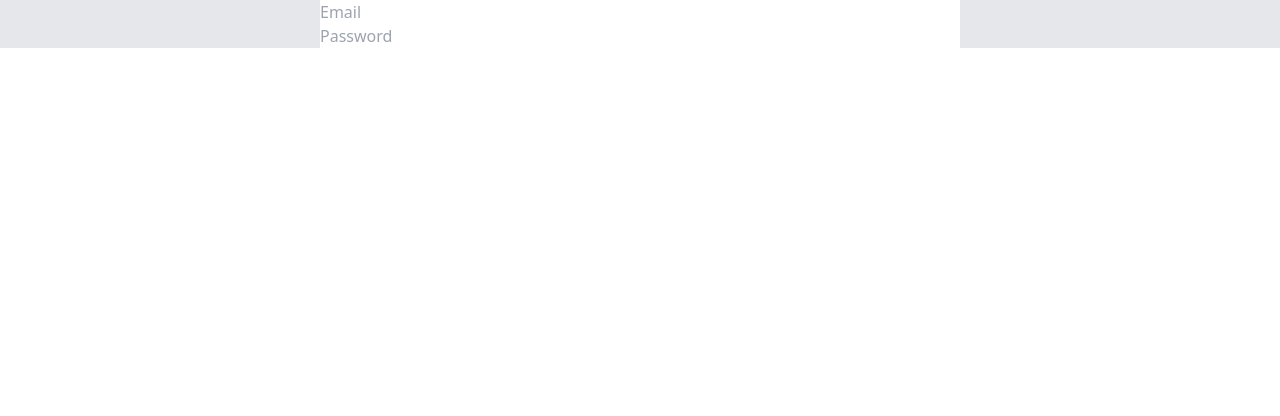
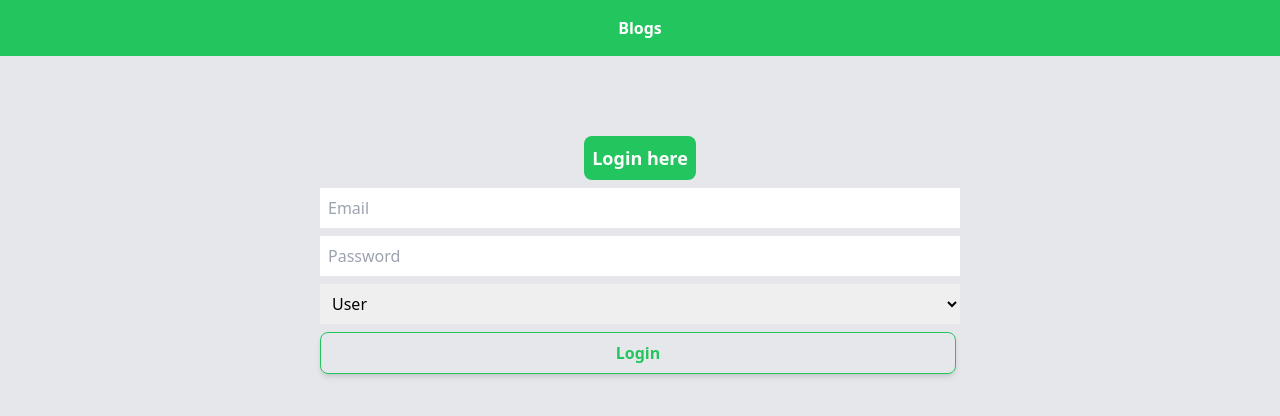
Before and after one commit to abdullahaslam2223/Blogger-with-roles-permissions, a React (Vite) app: page / in a window 1280 px wide. Shown: the top 416 px of the page. Built offline with nearby package versions, Linux system fonts and the light colour scheme.

Commit message:
routes restricting

```diff
--- a/src/App.tsx
+++ b/src/App.tsx
@@ -1,11 +1,6 @@
 import Blog from "./Components/Blog/Blog";
-import { RoleProvider } from "./Contexts/Role/RoleContext";
 function App() {
-  return (
-    <RoleProvider>
-      <Blog />
-    </RoleProvider>
-  );
+  return <Blog />;
 }
 
 export default App;
--- /dev/null
+++ b/src/Components/Auth/PrivateRoute.tsx
@@ -0,0 +1,10 @@
+import React from "react";
+import { UserContext } from "../../Contexts/Role/UserContext";
+import { Outlet, Navigate } from "react-router-dom";
+
+const PrivateRoute: React.FC = () => {
+  const { user } = React.useContext(UserContext);
+  return user && user.email !== undefined ? <Outlet /> : <Navigate to="/" />;
+};
+
+export default PrivateRoute;
--- a/src/Components/Blog/Blog.tsx
+++ b/src/Components/Blog/Blog.tsx
@@ -3,9 +3,6 @@ import BlogList from "./BlogList";
 const Blog = () => {
   return (
     <>
-      <h1 className="text-center p-4 bg-green-500 text-white font-semibold">
-        Blogs
-      </h1>
       <div className="bg-gray-100">
         <BlogList />
       </div>
--- a/src/Components/Blog/BlogList.tsx
+++ b/src/Components/Blog/BlogList.tsx
@@ -2,8 +2,11 @@ import React from "react";
 import BlogRow from "./BlogRow";
 import { Blog } from "./types";
 import Action from "../Utils/Action";
+import { UserContext } from "../../Contexts/Role/UserContext";
 
 const BlogList: React.FC = () => {
+  const { user } = React.useContext(UserContext);
+  console.log("Role ", user);
   const [blogs, setBlogs] = React.useState<Blog[] | null>(null);
 
   async function fetchBlogs() {
@@ -12,15 +15,13 @@ const BlogList: React.FC = () => {
     setBlogs(data);
   }
 
-  console.log(blogs);
-
   React.useEffect(() => {
     fetchBlogs();
   }, []);
 
   return (
     <div className="w-1/2 mx-auto py-10">
-      <Action handleClick={() => {}} text="Add" />
+      <Action handleClick={() => {}} text="Add Blog" />
       <div className="mt-1">
         {blogs && blogs.map((blog) => <BlogRow key={blog.id} blog={blog} />)}
       </div>
--- a/src/Components/Blog/BlogRow.tsx
+++ b/src/Components/Blog/BlogRow.tsx
@@ -1,12 +1,11 @@
 import React from "react";
 import Action from "../Utils/Action";
 import { Blog } from "./types";
-import { RoleContext } from "../../Contexts/Role/RoleContext";
+import { UserContext } from "../../Contexts/Role/UserContext";
 import { useNavigate } from "react-router-dom";
 
 const BlogRow: React.FC<Blog> = ({ blog }) => {
-  const { role, setRole } = React.useContext(RoleContext);
-  setRole("admin");
+  const { user } = React.useContext(UserContext);
   const navigate = useNavigate();
   const handleViewClick = () => {
     navigate("/blog/" + blog.id);
@@ -17,12 +16,16 @@ const BlogRow: React.FC<Blog> = ({ blog }) => {
       <p className="mr-5">{blog?.content?.slice(0, 50)}...</p>
       <div>
         <Action handleClick={handleViewClick} text="View" />
-        {role === "admin" || role === "manager" ? (
+        {user.role === "admin" || user.role === "manager" ? (
           <Action handleClick={() => {}} text="Edit" />
         ) : (
           ""
         )}
-        {role == "admin" ? <Action handleClick={() => {}} text="Delete" /> : ""}
+        {user.role == "admin" ? (
+          <Action handleClick={() => {}} text="Delete" />
+        ) : (
+          ""
+        )}
       </div>
     </div>
   );
--- a/src/Components/Blog/types.ts
+++ b/src/Components/Blog/types.ts
@@ -4,3 +4,9 @@ export interface Blog {
   content: string;
   author: string;
 }
+
+export interface User {
+  email: string | undefined;
+  password: string | undefined;
+  role: string;
+}
--- /dev/null
+++ b/src/Components/Layout/Layout.tsx
@@ -0,0 +1,38 @@
+import React from "react";
+import { Outlet, useNavigate } from "react-router-dom";
+import { UserContext } from "../../Contexts/Role/UserContext";
+const Layout = () => {
+  const navigate = useNavigate();
+  const { user, setUser } = React.useContext(UserContext);
+  const loggedInUser = JSON.parse(localStorage.getItem("user"));
+  React.useEffect((): void => {
+    if (loggedInUser) {
+      setUser(loggedInUser);
+      navigate("/blog");
+    }
+  }, []);
+
+  const handleClick = (): void => {
+    localStorage.removeItem("user");
+    navigate("/");
+  };
+
+  return (
+    <>
+      <div className="text-center p-4 bg-green-500 text-white font-semibold relative">
+        <h1>Blogs</h1>
+        {user && user.email !== undefined && (
+          <button
+            onClick={handleClick}
+            className="px-3 mr-1 text-white py-2 border border-red-500 border-1 font-semibold rounded-lg shadow-md bg-red-500 hover:text-white focus:outline-none focus:ring-2 focus:ring-blue-400 focus:ring-opacity-75 transition duration-75 absolute top-1 right-2"
+          >
+            Logout
+          </button>
+        )}
+      </div>
+      <Outlet />
+    </>
+  );
+};
+
+export default Layout;
--- a/src/Components/Login/Login.tsx
+++ b/src/Components/Login/Login.tsx
@@ -1,9 +1,68 @@
+import React, { FormEvent, ChangeEvent } from "react";
+import { useNavigate } from "react-router-dom";
+import { UserContext } from "../../Contexts/Role/UserContext";
+
 const Login = () => {
+  const navigate = useNavigate();
+  const { setUser } = React.useContext(UserContext);
+  const [selectedRole, setSelectedRole] = React.useState<string>("user");
+  const [email, setEmail] = React.useState<string | undefined>(undefined);
+  const [password, setPassword] = React.useState<string | undefined>(undefined);
+  const handleRoleChange = (e: ChangeEvent<HTMLInputElement>) => {
+    setSelectedRole(e.target.value);
+  };
+  const handleSubmit = (e: FormEvent): void => {
+    e.preventDefault();
+    navigate("/blog");
+    const user = { email: email, password: password, role: selectedRole };
+    localStorage.setItem("user", JSON.stringify(user));
+    setUser(user);
+  };
+
+  // console.log(selectedRole);
   return (
     <div className="bg-gray-200">
-      <form className="flex flex-col w-1/2 mx-auto">
-        <input type="text" placeholder="Email" />
-        <input type="text" placeholder="Password" />
+      <form
+        onSubmit={handleSubmit}
+        className="flex flex-col w-1/2 mx-auto pt-20 h-screen"
+      >
+        <h1 className="text-lg font-bold mx-auto p-2 bg-green-500 text-white mb-2 rounded-lg">
+          Login here
+        </h1>
+        <input
+          className="p-2 mb-2"
+          type="text"
+          placeholder="Email"
+          value={email}
+          onChange={(e: ChangeEvent<HTMLInputElement>) =>
+            setEmail(e.target.value)
+          }
+          required
+        />
+        <input
+          className="p-2 mb-2"
+          type="text"
+          placeholder="Password"
+          required
+          value={password}
+          onChange={(e: ChangeEvent<HTMLInputElement>) =>
+            setPassword(e.target.value)
+          }
+        />
+        <select
+          className="p-2 mb-2"
+          value={selectedRole}
+          name="roles"
+          id="roles"
+          onChange={handleRoleChange}
+        >
+          <option value="user">User</option>
+          <option value="manager">Manager</option>
+          <option value="admin">Admin</option>
+        </select>
+        <button className="px-3 mr-1 py-2 border text-green-500 border-green-500 border-1 font-semibold rounded-lg shadow-md hover:bg-green-500 hover:text-white focus:outline-none focus:ring-2 focus:ring-blue-400 focus:ring-opacity-75 transition duration-75">
+          Login
+        </button>
       </form>
     </div>
   );
--- a/src/Contexts/Role/RoleContext.tsx
+++ /dev/null
@@ -1,28 +0,0 @@
-import React from "react";
-
-interface RoleContextType {
-  role: string;
-  setRole: (role: string) => void;
-}
-
-const initialRoleContext: RoleContextType = {
-  role: "manager",
-  setRole: () => {},
-};
-
-export const RoleContext =
-  React.createContext<RoleContextType>(initialRoleContext);
-
-export const RoleProvider: React.FC = ({ children }) => {
-  const [role, setRoleState] = React.useState<string>("");
-
-  const setRole = (newRole: string) => {
-    setRoleState(newRole);
-  };
-
-  return (
-    <RoleContext.Provider value={{ role, setRole }}>
-      {children}
-    </RoleContext.Provider>
-  );
-};
--- /dev/null
+++ b/src/Contexts/Role/UserContext.tsx
@@ -0,0 +1,30 @@
+import React from "react";
+import { User } from "../../Components/Blog/types";
+
+interface UserContextType {
+  user: User;
+  setUser: (role: string) => void;
+}
+
+export const UserContext = React.createContext<UserContextType>({
+  user: {
+    email: undefined,
+    password: undefined,
+    role: "user",
+  },
+  setUser: () => {},
+});
+
+export const UserProvider: React.FC = ({ children }) => {
+  const [user, setUser] = React.useState<User>({
+    email: undefined,
+    password: undefined,
+    role: "user",
+  });
+
+  return (
+    <UserContext.Provider value={{ user, setUser }}>
+      {children}
+    </UserContext.Provider>
+  );
+};
--- a/src/main.tsx
+++ b/src/main.tsx
@@ -10,19 +10,28 @@ import {
 } from "react-router-dom";
 import BlogDetails from "./Components/Blog/BlogDetails";
 import Login from "./Components/Login/Login.tsx";
+import { UserProvider } from "./Contexts/Role/UserContext.tsx";
+import PrivateRoute from "./Components/Auth/PrivateRoute.tsx";
+import Layout from "./Components/Layout/Layout.tsx";
 
 const router = createBrowserRouter(
   createRoutesFromElements(
     <>
-      <Route path="/" element={<Login />} />
-      <Route path="/blog" element={<App />} />
-      <Route path="/blog/:id" element={<BlogDetails />} />
+      <Route path="" element={<Layout />}>
+        <Route path="/" element={<Login />} />
+        <Route path="/" element={<PrivateRoute />}>
+          <Route path="blog" element={<App />} />
+          <Route path="blog/:id" element={<BlogDetails />} />
+        </Route>
+      </Route>
     </>
   )
 );
 
 ReactDOM.createRoot(document.getElementById("root")!).render(
   <React.StrictMode>
-    <RouterProvider router={router} />
+    <UserProvider>
+      <RouterProvider router={router} />
+    </UserProvider>
   </React.StrictMode>
 );
```
